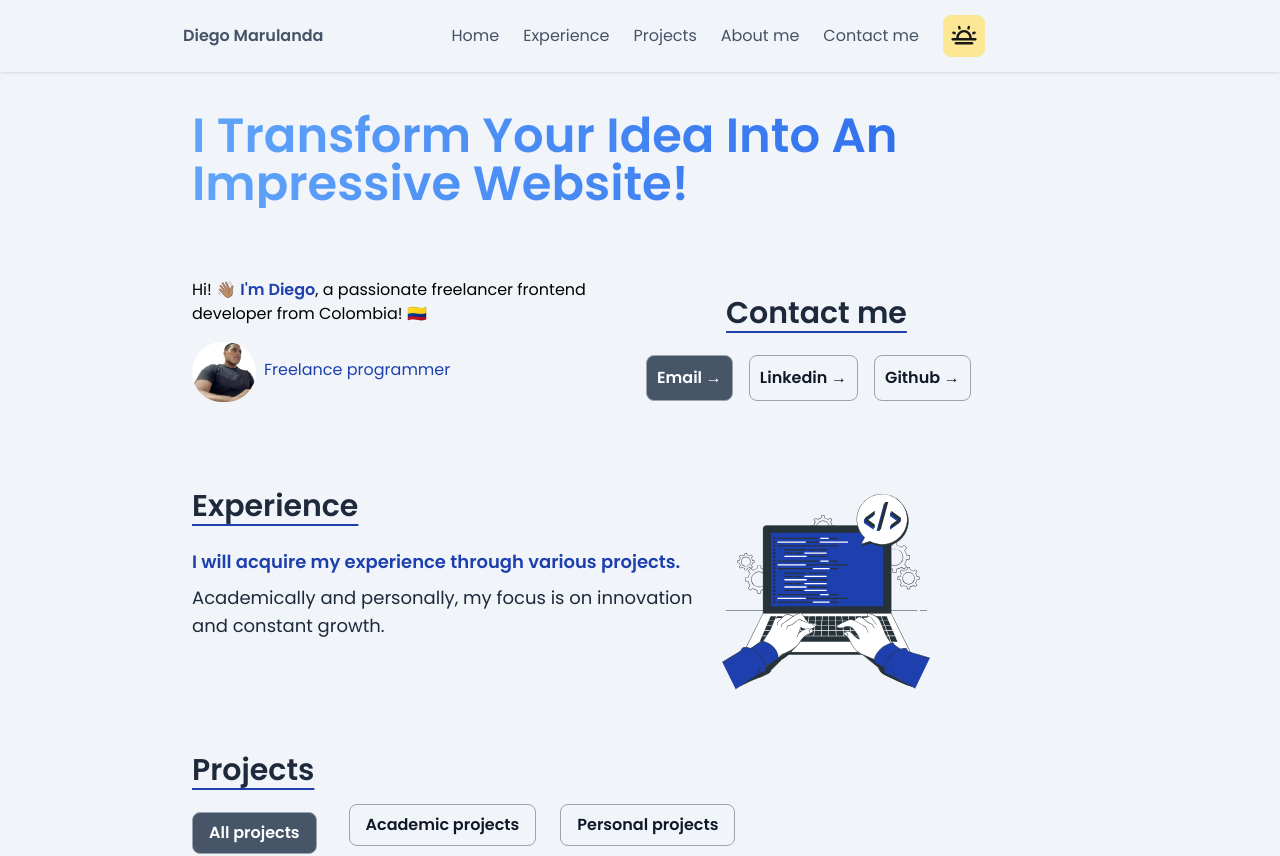
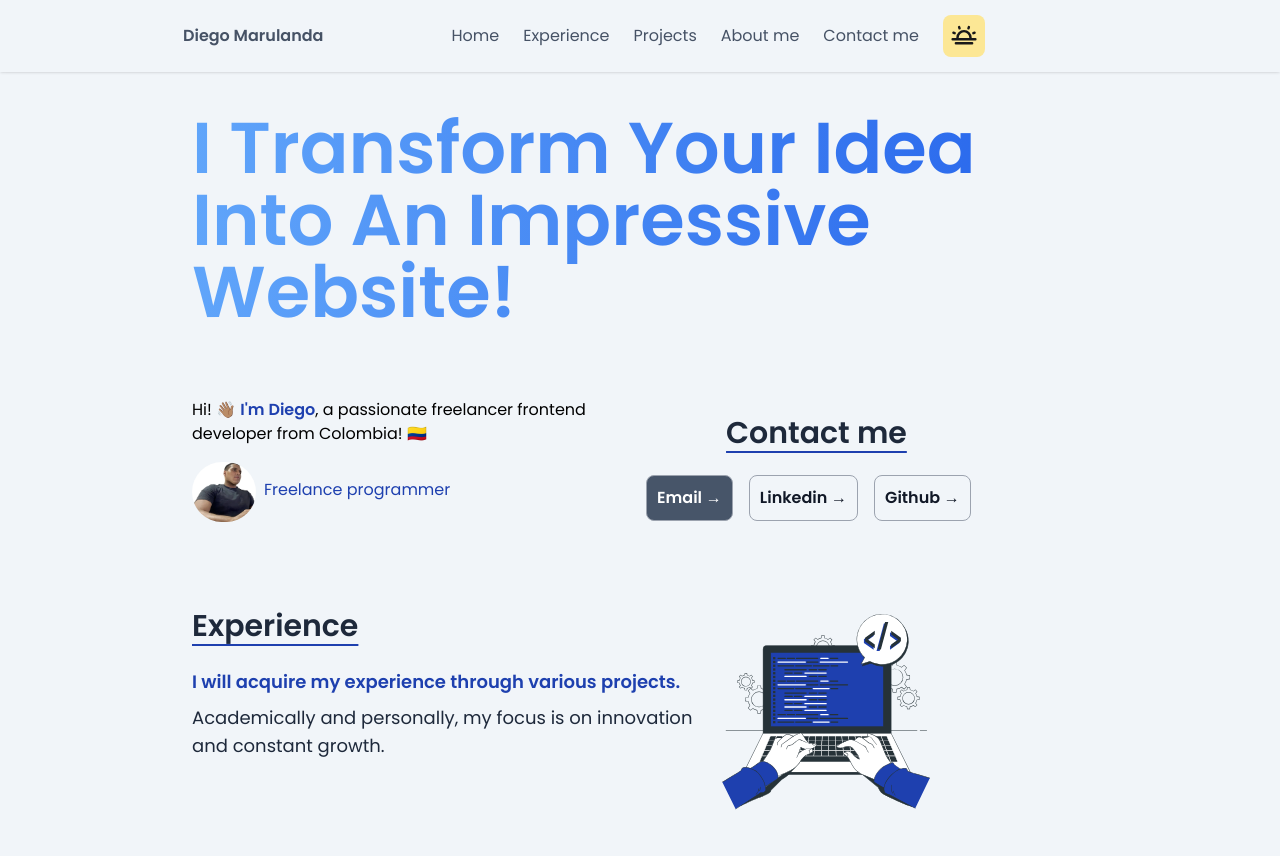
Before and after one commit to DiegoMarulandaB/Portfolio, a Next.js app: page / in a window 1280 px wide. Shown: the top 856 px of the page. Built offline with nearby package versions, Linux system fonts and the light colour scheme.

Commit message:
feat: :sparkles: add new textAnimation and new h1

```diff
--- a/src/components/Animations/TextAnimatedGradient/TextAnimatedGradient.tsx
+++ b/src/components/Animations/TextAnimatedGradient/TextAnimatedGradient.tsx
@@ -21,9 +21,9 @@ const TextAnimatedGradient = () => {
       initial="hidden"
       animate="visible"
       variants={textVariants}
-      className="heading-1 inline-flex  bg-clip-text ml-2 mx-1 mr-2 mb-4 pt-28"
+      className="span-1 inline-flex  bg-clip-text ml-2 mx-1 mr-2 mb-4 pt-28"
     >
-      <motion.h1>I transform your idea into an impressive website!</motion.h1>
+      <motion.span>I transform your idea into an impressive website!</motion.span>
     </motion.div>
   )
 }
--- a/src/components/Contact/Contact.tsx
+++ b/src/components/Contact/Contact.tsx
@@ -10,10 +10,10 @@ const Contact = () => {
             <div className="space-y-6 md:space-y-0 md:flex md:gap-6 lg:items-center lg:gap-1">
               <div className="md:w-6/12">
                 <div className="paragraph paragraph-dark-theme [&>p]:mb-4">
-                  <p>
+                  <h1>
                     Hi!{''} 👋🏽 <strong className="description-user ">I&apos;m Diego</strong>, a passionate freelancer
                     frontend developer from Colombia! {''}🇨🇴{' '}
-                  </p>
+                  </h1>
 
                   <div className="flex mt-4">
                     <div className="w-16 h-16 md:w-18 md:h-18 mb-4">
--- a/src/styles/globals.css
+++ b/src/styles/globals.css
@@ -38,9 +38,9 @@
   @apply dark:border-slate-500
 }
 
-.heading-1 {
+.span-1 {
     @apply animate-text-gradient bg-gradient-to-r
-        from-[#60a5fa] via-[#2563eb] to-[#93c5fd] dark:from-[#fde68a] dark:via-[#fef3c7] dark:to-[#fde68a] bg-[200%_auto] text-transparent font-extrabold capitalize text-4xl sm:text-2xl md:text-2xl lg:text-4xl xl:text-5xl
+        from-[#60a5fa] via-[#2563eb] to-[#93c5fd] dark:from-[#fde68a] dark:via-[#fef3c7] dark:to-[#fde68a] bg-[200%_auto] text-transparent font-extrabold capitalize text-4xl sm:text-2xl md:text-2xl lg:text-4xl xl:text-7xl
 }
 
 .paragraph {
```
